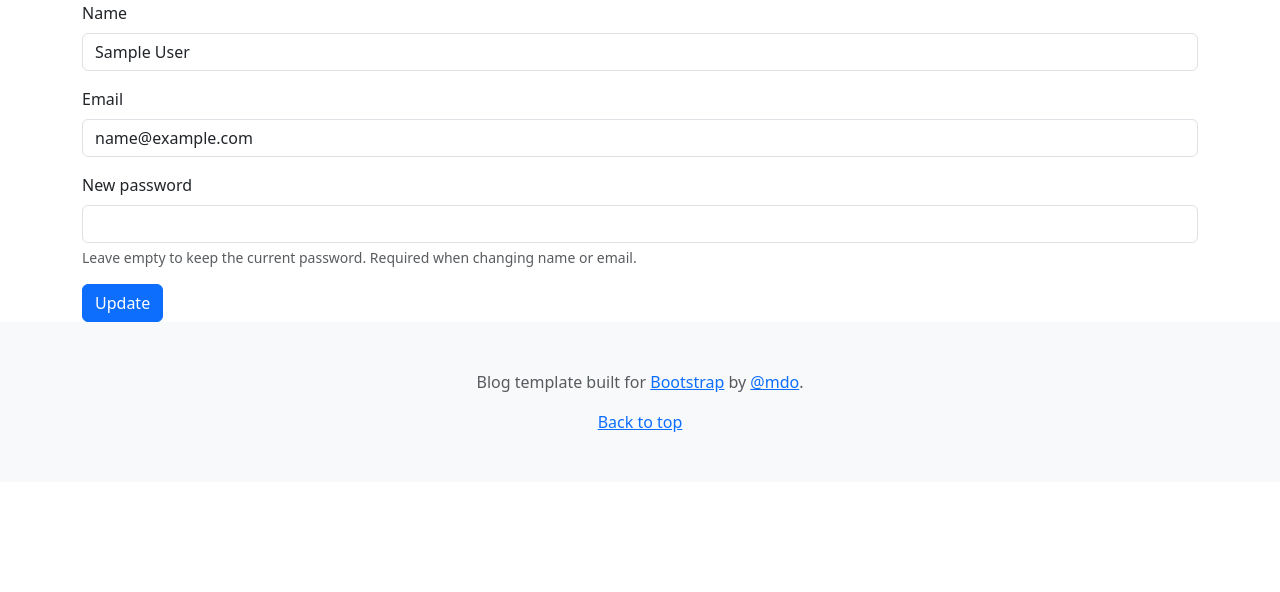
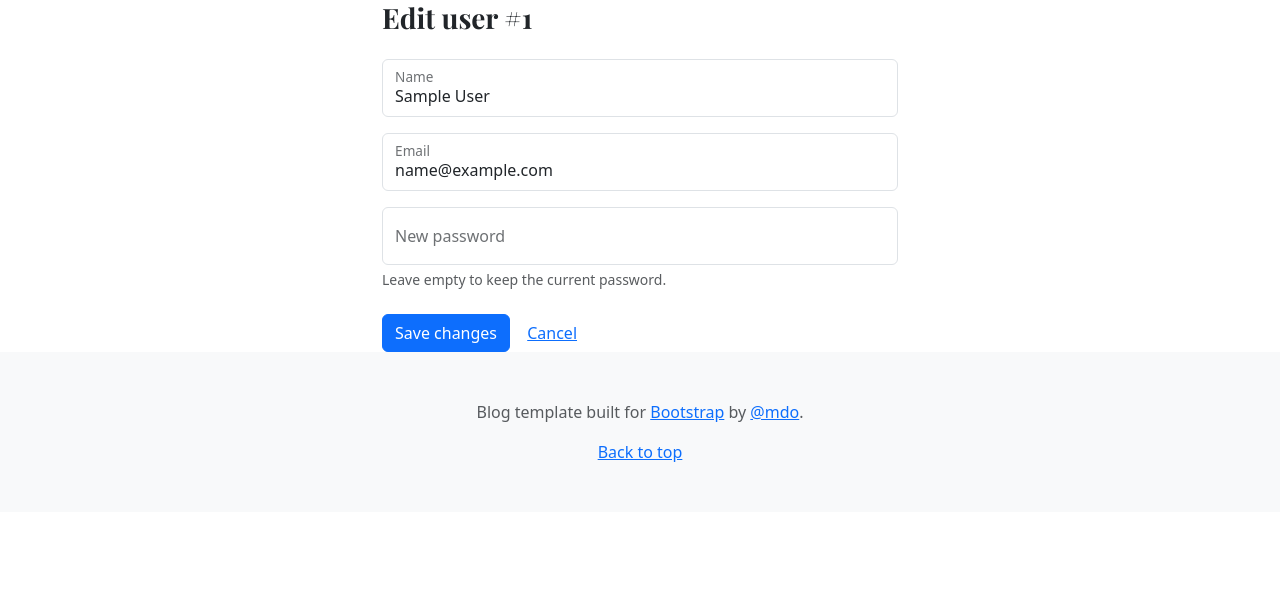
Before and after one commit to danelfilippov/learnphp, a PHP site: page /admin/users/edit?id=1 in a window 1280 px wide. Shown: the part 128-720 px from the top of the page. Run offline with PHP 8.4, Linux system fonts and the light colour scheme; tables that the repository leaves empty or names only in its code hold one stand-in row (values such as "Sample post").

Commit message:
minor fixes

```diff
--- a/learnphp/views/users/edit.php
+++ b/learnphp/views/users/edit.php
@@ -1,20 +1,38 @@
 <?php include __DIR__ . '/../partials/header.php'; ?>
-<main class="container">
+
+<?php
+$fields = [
+    'name' => ['label' => 'Name', 'type' => 'text'],
+    'email' => ['label' => 'Email', 'type' => 'email'],
+];
+?>
+
+<main class="container" style="max-width: 540px;">
+    <h1 class="h3 mb-4">Edit user #<?= $user->id ?></h1>
+
     <form action="/admin/users/edit?id=<?= $user->id ?>" method="POST">
-        <div class="mb-3">
-            <label for="name" class="form-label">Name</label>
-            <input value="<?= $user->name ?>" name="name" type="text" class="form-control" id="name" placeholder="User name">
+        <?php foreach ($fields as $name => $field): ?>
+            <div class="form-floating mb-3">
+                <input
+                    type="<?= $field['type'] ?>"
+                    name="<?= $name ?>"
+                    id="<?= $name ?>"
+                    class="form-control"
+                    placeholder="<?= $field['label'] ?>"
+                    value="<?= htmlspecialchars($user->$name) ?>">
+                <label for="<?= $name ?>"><?= $field['label'] ?></label>
+            </div>
+        <?php endforeach ?>
+
+        <div class="form-floating mb-1">
+            <input type="password" name="password" id="password" class="form-control" placeholder="New password">
+            <label for="password">New password</label>
         </div>
-        <div class="mb-3">
-            <label for="email" class="form-label">Email</label>
-            <input value="<?= $user->email ?>" name="email" type="email" class="form-control" id="email" placeholder="User email">
-        </div>
-        <div class="mb-3">
-            <label for="password" class="form-label">New password</label>
-            <input name="password" type="password" class="form-control" id="password" aria-describedby="passwordHelp">
-            <div id="passwordHelp" class="form-text">Leave empty to keep the current password. Required when changing name or email.</div>
-        </div>
-        <button class="btn btn-primary">Update</button>
+        <p class="form-text mb-4">Leave empty to keep the current password.</p>
+
+        <button type="submit" class="btn btn-primary">Save changes</button>
+        <a href="/admin/users" class="btn btn-link">Cancel</a>
     </form>
 </main>
+
 <?php include __DIR__ . '/../partials/footer.php'; ?>
```
Also changed, not shown: learnphp/views/users/view.php (+28 -28 lines).
